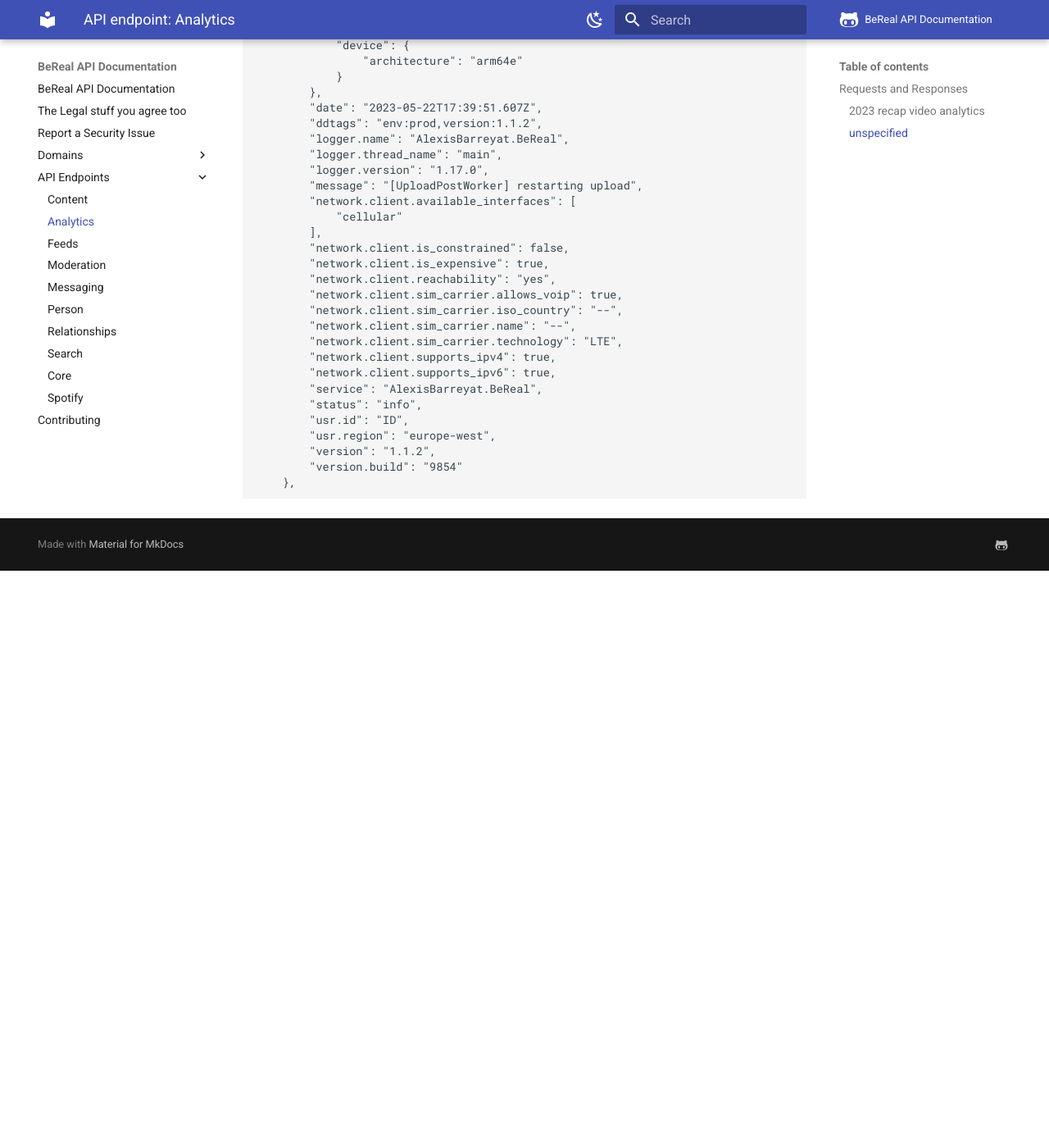
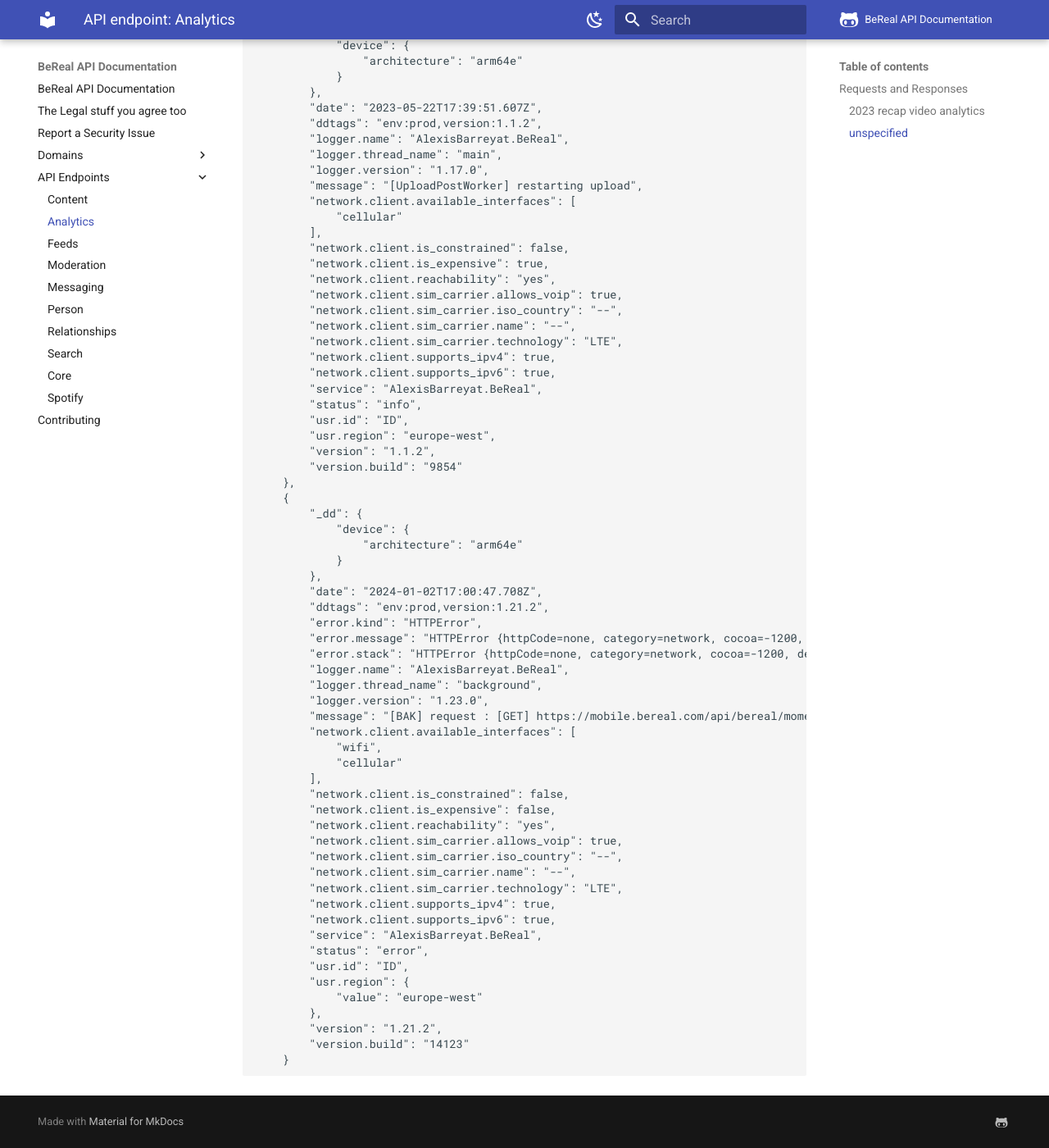
Before and after one commit to userbradley/BeReal, an MkDocs documentation site: the page built from docs/api-endpoints/analytics.md, in a window 1280 px wide and 1400 px high, scrolled down 2974 px. Shown: the whole window at 82% size. Built offline with MkDocs 1.6.1 and Material for MkDocs 9.7.7, drawn with Linux system fonts in a browser that asks for light colours; comment, search, counter and statistics services are not loaded; before the commit the page ends 3670 px from its top, so only the background shows below that.

Commit message:
Made some Adjustments
-fix typing issues
-add new analytics logs
-add last Bereal api endpoint with response
-add the help section with the api endpoints
-Add message content
-fix spotify links

````diff
--- a/docs/api-endpoints/analytics.md
+++ b/docs/api-endpoints/analytics.md
@@ -163,4 +163,41 @@
         "version": "1.1.2",
         "version.build": "9854"
     },
+    {
+        "_dd": {
+            "device": {
+                "architecture": "arm64e"
+            }
+        },
+        "date": "2024-01-02T17:00:47.708Z",
+        "ddtags": "env:prod,version:1.21.2",
+        "error.kind": "HTTPError",
+        "error.message": "HTTPError {httpCode=none, category=network, cocoa=-1200, description='An SSL error has occurred and a secure connection to the server cannot be made.'}",
+        "error.stack": "HTTPError {httpCode=none, category=network, cocoa=-1200, description='An SSL error has occurred and a secure connection to the server cannot be made.'}",
+        "logger.name": "AlexisBarreyat.BeReal",
+        "logger.thread_name": "background",
+        "logger.version": "1.23.0",
+        "message": "[BAK] request : [GET] https://mobile.bereal.com/api/bereal/moments/last/europe-west ❌ \n error: HTTPError {httpCode=none, category=network, cocoa=-1200, description='An SSL error has occurred and a secure connection to the server cannot be made.'}",
+        "network.client.available_interfaces": [
+            "wifi",
+            "cellular"
+        ],
+        "network.client.is_constrained": false,
+        "network.client.is_expensive": false,
+        "network.client.reachability": "yes",
+        "network.client.sim_carrier.allows_voip": true,
+        "network.client.sim_carrier.iso_country": "--",
+        "network.client.sim_carrier.name": "--",
+        "network.client.sim_carrier.technology": "LTE",
+        "network.client.supports_ipv4": true,
+        "network.client.supports_ipv6": true,
+        "service": "AlexisBarreyat.BeReal",
+        "status": "error",
+        "usr.id": "ID",
+        "usr.region": {
+            "value": "europe-west"
+        },
+        "version": "1.21.2",
+        "version.build": "14123"
+    }
 ```
````
Also changed, not shown: docs/api-endpoints/helps.md (added, +11 -0 lines), docs/api-endpoints/index.md (+1 -0 lines), docs/api-endpoints/messaging.md (+12 -0 lines), docs/api-endpoints/spotify.md (+3 -1 lines), docs/domains/sub-domains.md (+1 -1 lines), docs/domains/top-level-domains.md (+1 -1 lines).
